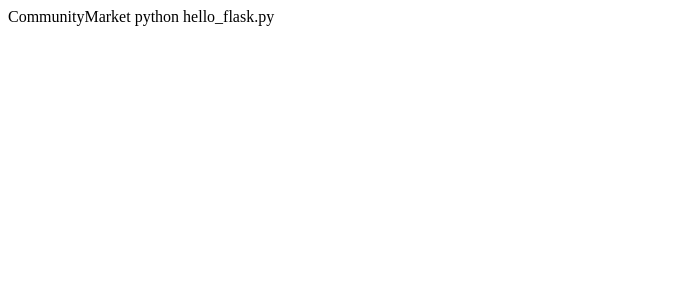
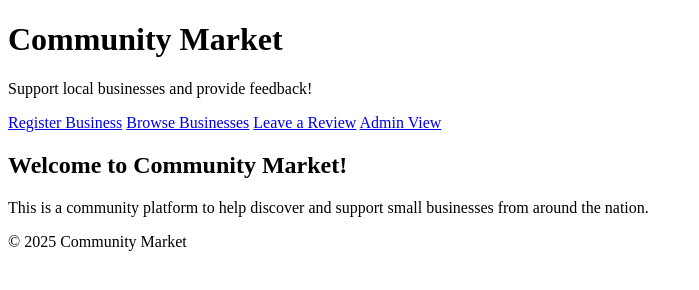
Before and after one commit to Sophiabookworm/Community-Market, a plain HTML site: page index.html in a window 1280 px wide. Shown: the whole page, without its empty margins (0-699 px from the left). Drawn offline with Linux system fonts and the light colour scheme.

Commit message:
Update index.html

```diff
--- a/index.html
+++ b/index.html
@@ -1,11 +1,29 @@
-<!DOCTOTYPE html>
-<html lang = 'en'>
+<!DOCTYPE html>
+<html lang = "en">
+
 <head>
-  <meta charset = "utf-8: />
-  <title>CommunityMarket</title>
+    <meta charset = "UTF-8">
+    <title>COMMUNITY MARKET</title>
+    <link rel = "stylesheet" href = "styles.css">
 </head>
+
 <body>
-
+    <header>
+        <h1>Community Market</h1>
+        <p>Support local businesses and provide feedback! </p>
+    <nav>
+        <a href="register.html">Register Business</a>
+        <a href="browse.html">Browse Businesses</a>
+        <a href="review.html">Leave a Review</a>
+        <a href="admin.html">Admin View</a>
+    </nav>
+    </header>
+    <main>
+        <h2>Welcome to Community Market!</h2>
+        <p>This is a community platform to help discover and support small businesses from around the nation.</p>
+    </main>
+    <footer>
+        <p>&copy; 2025 Community Market</p>
+    </footer>
 </body>
-    </html>
-python hello_flask.py
+</html>
```
